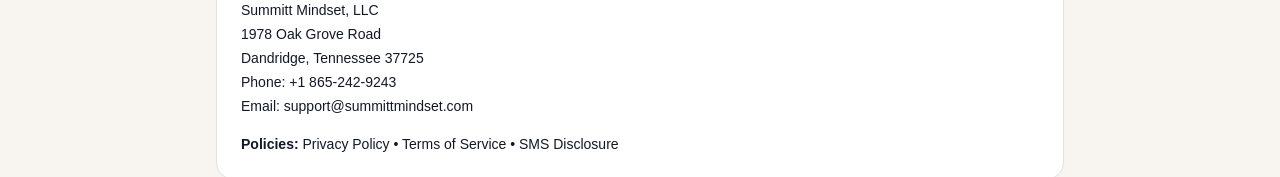
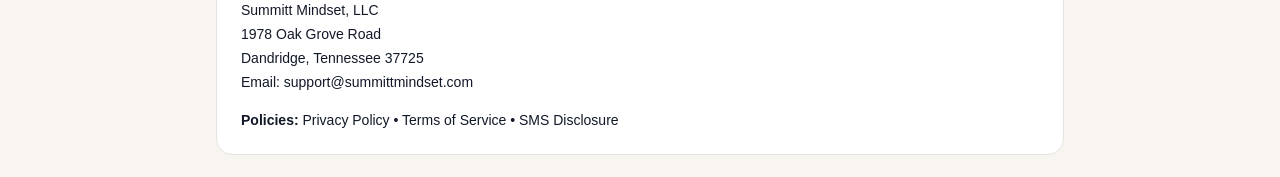
Before and after one commit to tylersummitt-jpg/Summitt-mindset, a Next.js app: page /twilio in a window 1280 px wide. Shown: the part 452-629 px from the top of the page. Built offline with nearby package versions, Linux system fonts and the light colour scheme; no server answers.

Commit message:
hide from southwestern

```diff
--- a/src/app/film-room/[id]/page.tsx
+++ b/src/app/film-room/[id]/page.tsx
@@ -11,7 +11,10 @@ export default async function FilmRoomVideoPage({
   notFound();
 
   const user = await currentUser();
-  if (!user) redirect("/sign-in");
+  if (!user) {
+    redirect("/sign-in");
+    return;
+  }
 
   const subscribed = user.publicMetadata?.summittSubscribed === true;
   if (!subscribed) redirect("/subscribe");
--- a/src/app/twilio/page.tsx
+++ b/src/app/twilio/page.tsx
@@ -62,13 +62,6 @@ export default function TwilioCompliancePage() {
           <div className="font-semibold">Contact information</div>
           <div>Summitt Mindset, LLC</div>
           <div>1978 Oak Grove Road<br />Dandridge, Tennessee 37725</div>
-
-          <div>
-            Phone:{" "}
-            <a className="underline" href="tel:+18652429243">
-              +1 865-242-9243
-            </a>
-          </div>
 
           <div>
             Email:{" "}
```
